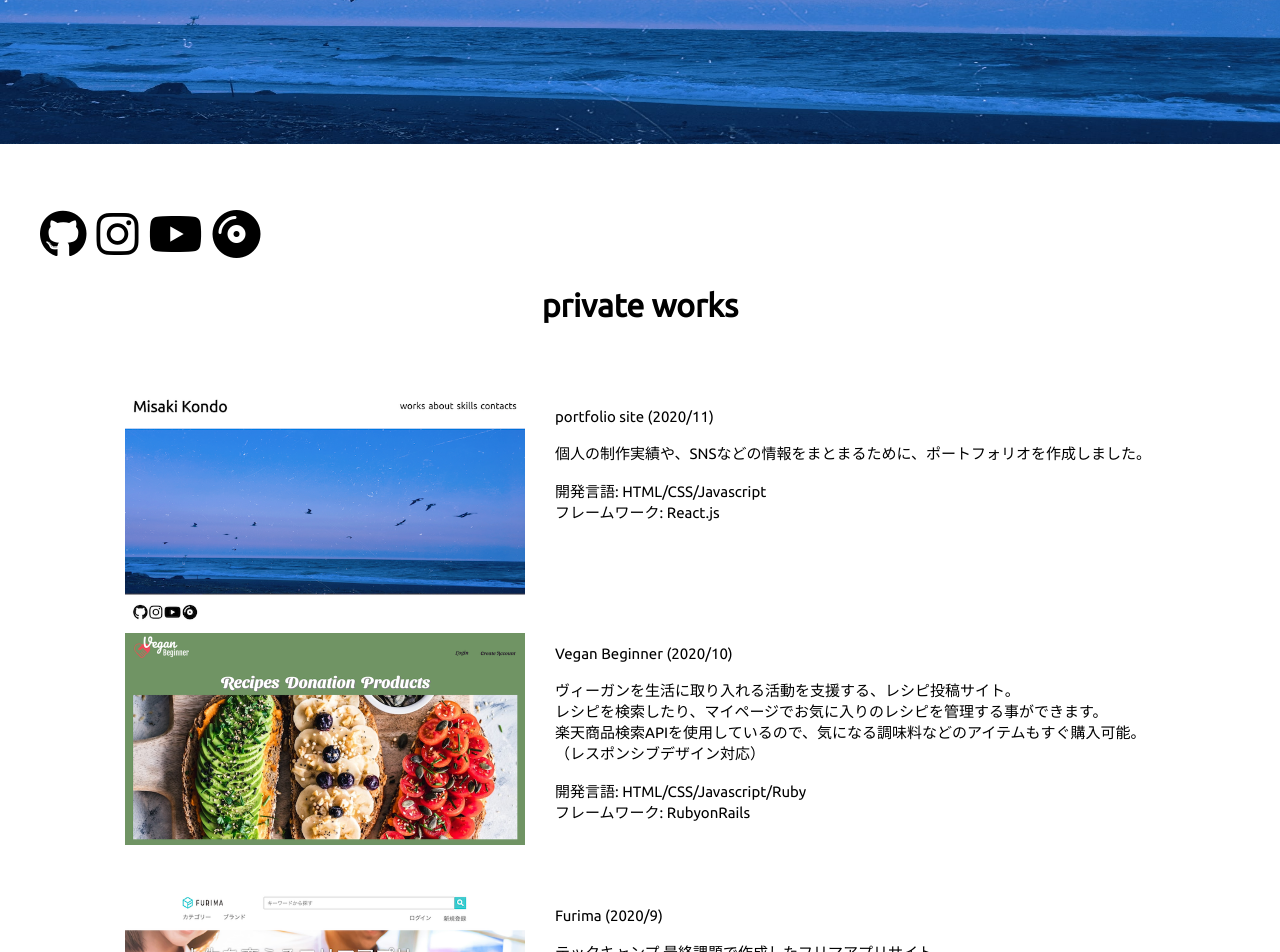
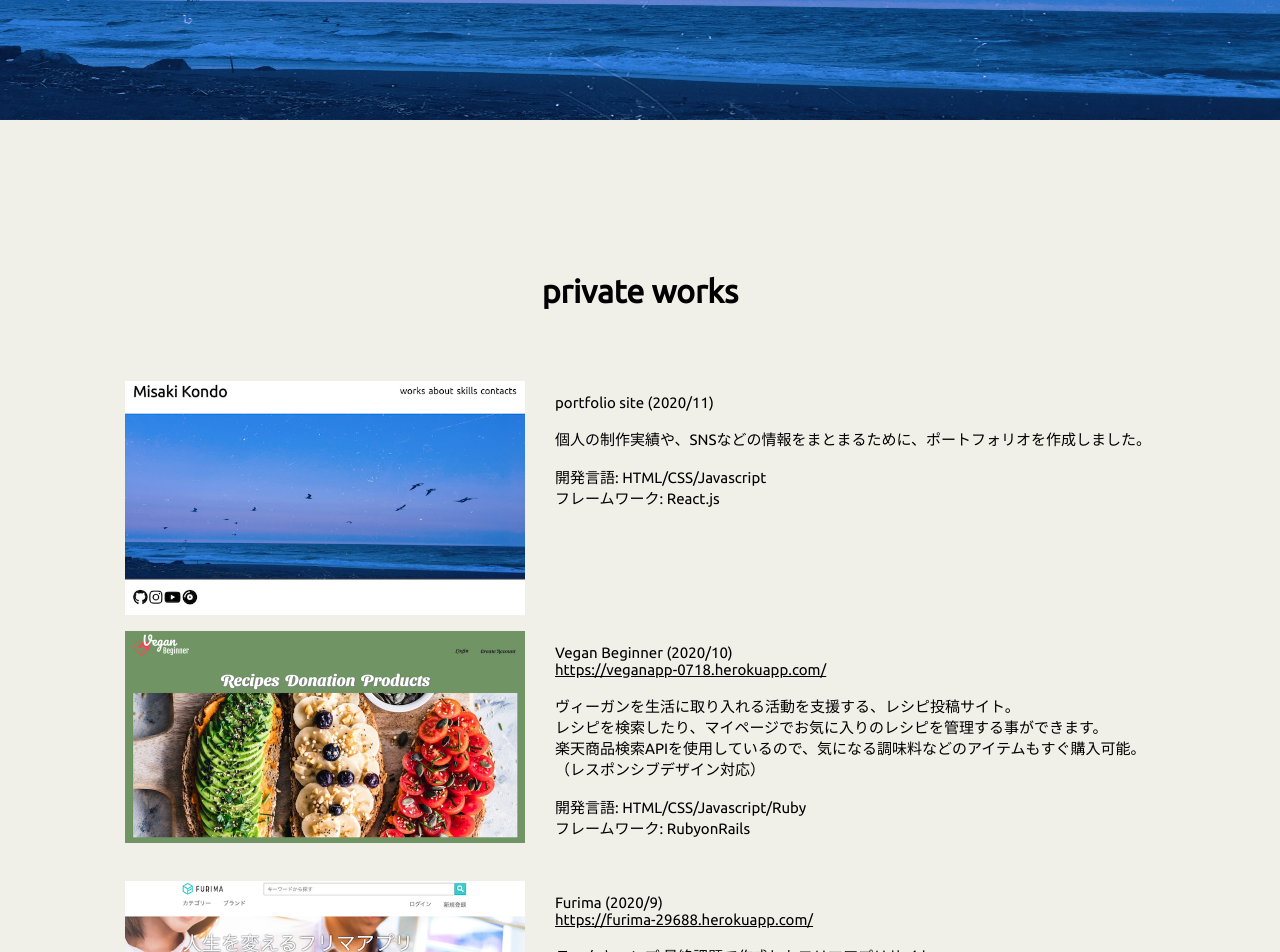
Before and after one commit to misakikondo/misakikondo-pf-react, a React (Create React App) app: page / in a window 1280 px wide. Shown: the part 520-1472 px from the top of the page. Built offline with nearby package versions, Linux system fonts and the light colour scheme; a web font is replaced by a local one.

Commit message:
refactoring for components

```diff
--- a/src/App.css
+++ b/src/App.css
@@ -1,3 +1,21 @@
+.sub-title {
+  padding: 30px 20px;
+}
+
+h2 {
+  font-size: 15px;
+  font-weight: 100;
+}
+
+a {
+  color: black;
+}
+
+
+.App{
+  background-color:  #F0EFE8;
+}
+
 .App-header{
   display: flex;
   justify-content: space-between;
@@ -5,34 +23,27 @@
   top: 0;
   z-index: 9999;
   width: 100%;
-  background-color: white;
+  background-color:  #F0EFE8;
 }
 
 .title-font{
   font-family: 'Ubuntu', sans-serif;
-  font-size: 50px;
+  font-size: 40px;
   cursor: pointer;
   margin-left: 20px;
 }
 
-.common-container,
-.contacts-container{
+.common-container{
   width: 100vw;
-  padding-top: 70px;
+  height: 100%;
+  padding-top: 80px;
   text-align: center;
   font-family: 'Ubuntu', sans-serif;
   font-weight: 300;
 }
 
-.contacts-container{
-  margin-bottom: 300px;
+.footer-container{
+  width:100%;
+  height:90px;
+  background-color: #F0EFE8;
 }
-
-.footer-container{
-    position: fixed;
-    width:100%;
-    height:100px;
-    bottom:0;
-    z-index: 1000;
-    background-color:white;
-}
--- a/src/App.js
+++ b/src/App.js
@@ -29,7 +29,7 @@ function App() {
         <div className='common-container' id='private-works-id'><Works/></div>
         <div className='common-container' id='private-about-id'><About/></div>
         <div className='common-container' id='private-skills-id'><Skills/></div>
-        <div className='contacts-container' id='private-contacts-id'><Contacts/></div>
+        <div className='common-container' id='private-contacts-id'><Contacts/></div>
       </main>
 
       <footer className='footer-container'>
--- a/src/components/about/about.css
+++ b/src/components/about/about.css
@@ -1,16 +1,3 @@
-.sub-title {
-  padding: 50px 30px;
-}
-
-h2 {
-  font-size: 15px;
-  font-weight: 100;
-}
-
-a {
-  color: black;
-}
-
 .about-container{
   display: flex;
   justify-content: center;
--- a/src/components/contacts/Contacts.jsx
+++ b/src/components/contacts/Contacts.jsx
@@ -10,7 +10,7 @@ function scrollToTop(){
 };
 
   return (
-    <div>
+    <div className='contacts'>
       <h1 className="sub-title">contacts</h1>
       <h2 className="contacts-explain">お問い合わせフォーム</h2>
       <div className="form-container">
--- a/src/components/contacts/contacts.css
+++ b/src/components/contacts/contacts.css
@@ -1,14 +1,5 @@
-.sub-title {
-  padding: 50px 30px;
-}
-
-h2 {
-  font-size: 15px;
-  font-weight: 100;
-}
-
-a {
-  color: black;
+.contacts {
+  padding-bottom: 90px;
 }
 
 .contacts-explain {
--- a/src/components/menu/menu.css
+++ b/src/components/menu/menu.css
@@ -10,7 +10,7 @@
   }
 
   menu > .active {
-    border-bottom: 3px solid #C06C84;
+    border-bottom: 4px solid #C06C84;
   }
 
   li {
--- a/src/components/works/Works.jsx
+++ b/src/components/works/Works.jsx
@@ -31,7 +31,7 @@ export default function Works() {
         </div>
         <div className='explain'>
           <h2 className='explain-container'>Vegan Beginner (2020/10)<br/>
-            {/* <a href = 'https://veganapp-0718.herokuapp.com/'>https://veganapp-0718.herokuapp.com/<a><br/> */}
+            <a href = 'https://veganapp-0718.herokuapp.com/'>https://veganapp-0718.herokuapp.com/</a><br/>
               <br/>
               ヴィーガンを生活に取り入れる活動を支援する、レシピ投稿サイト。<br/>
               レシピを検索したり、マイページでお気に入りのレシピを管理する事ができます。<br/>
@@ -50,7 +50,7 @@ export default function Works() {
         </div>
         <div className='explain'>
           <h2 className='explain-container'>Furima (2020/9)<br/>
-            {/* <a href = "https://furima-29688.herokuapp.com/">https://furima-29688.herokuapp.com/<a><br/> */}
+            <a href = "https://furima-29688.herokuapp.com/">https://furima-29688.herokuapp.com/</a><br/>
               <br/>
               テックキャンプ 最終課題で作成したフリマアプリサイト。<br/>
               ログイン・出品・編集/削除・購入機能や、コメント機能が備わっています。<br/>
--- a/src/components/works/works.css
+++ b/src/components/works/works.css
@@ -1,19 +1,7 @@
-.sub-title {
-  padding: 50px 30px;
-}
-
-h2 {
-  font-size: 15px;
-  font-weight: 100;
-}
-
-a {
-  color: black;
-}
-
 .works-container {
   display: flex;
   justify-content: center;
+  height: 250px;
 }
 
 .pf-img {
```
Also changed, not shown: 1 other file (tests, documents, lock files or other folders).
